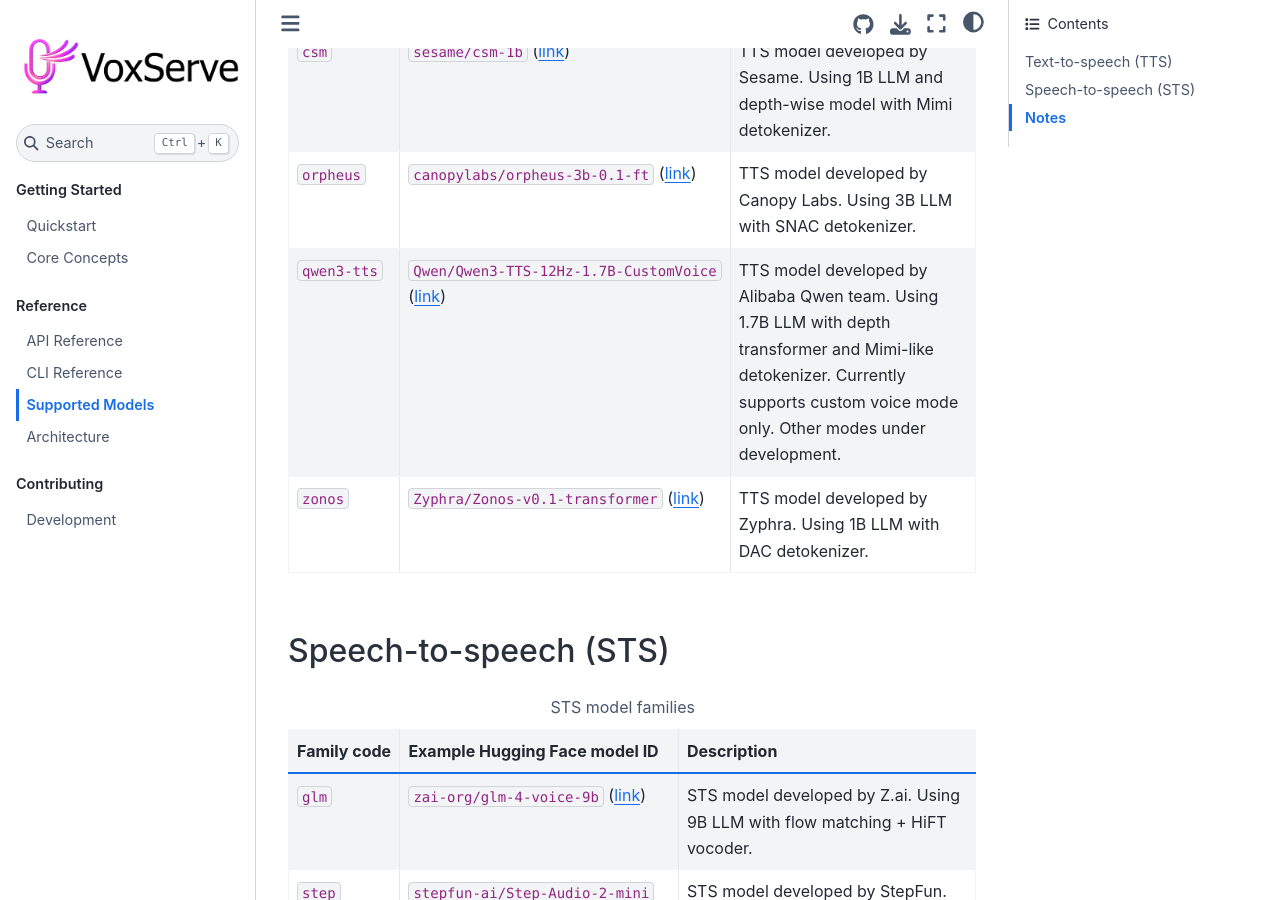
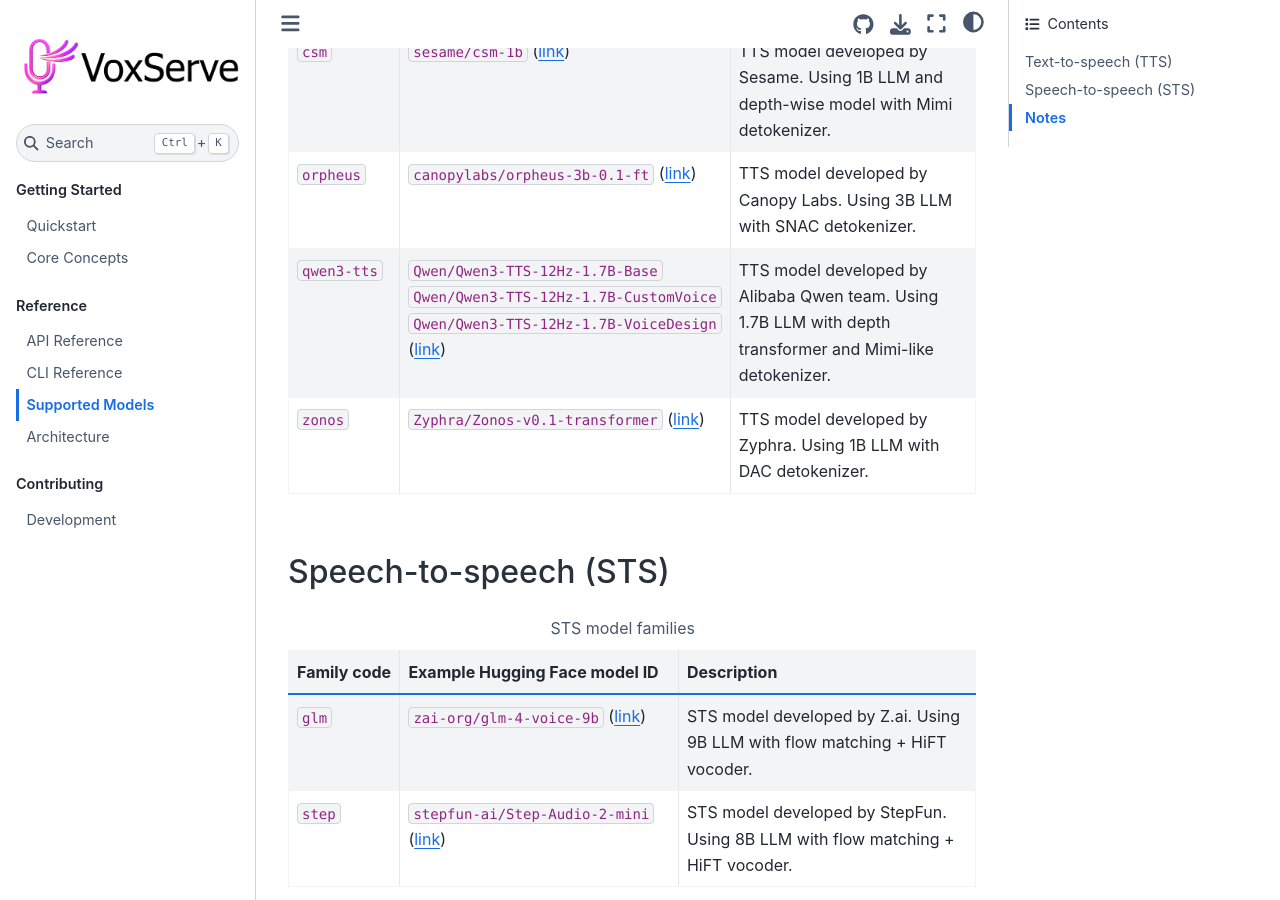
Before and after one commit to vox-serve/vox-serve, a Sphinx documentation site: the page built from docs/models.rst, in a window 1280 px wide and 900 px high, scrolled down 641 px. Built offline with Sphinx 7.4.7 and the Sphinx Book theme 1.1.4, drawn with Linux system fonts in a browser that asks for light colours.

Commit message:
doc: update doc on qwen3 tts support

```diff
--- a/docs/models.rst
+++ b/docs/models.rst
@@ -5,7 +5,7 @@
 current families, their shorthand codes, and a representative Hugging Face identifier.
 
 Text-to-speech (TTS)
--------------------
+--------------------
 
 .. list-table:: TTS model families
    :header-rows: 1
@@ -27,14 +27,17 @@
      - ``canopylabs/orpheus-3b-0.1-ft`` (`link <https://huggingface.co/canopylabs/orpheus-3b-0.1-ft>`_)
      - TTS model developed by Canopy Labs. Using 3B LLM with SNAC detokenizer.
    * - ``qwen3-tts``
-     - ``Qwen/Qwen3-TTS-12Hz-1.7B-CustomVoice`` (`link <https://huggingface.co/Qwen/Qwen3-TTS-12Hz-1.7B-CustomVoice>`_)
-     - TTS model developed by Alibaba Qwen team. Using 1.7B LLM with depth transformer and Mimi-like detokenizer. Currently supports custom voice mode only. Other modes under development.
+     - | ``Qwen/Qwen3-TTS-12Hz-1.7B-Base``
+       | ``Qwen/Qwen3-TTS-12Hz-1.7B-CustomVoice``
+       | ``Qwen/Qwen3-TTS-12Hz-1.7B-VoiceDesign``
+       | (`link <https://huggingface.co/collections/Qwen/qwen3-tts>`_)
+     - TTS model developed by Alibaba Qwen team. Using 1.7B LLM with depth transformer and Mimi-like detokenizer.
    * - ``zonos``
      - ``Zyphra/Zonos-v0.1-transformer`` (`link <https://huggingface.co/Zyphra/Zonos-v0.1-transformer>`_)
      - TTS model developed by Zyphra. Using 1B LLM with DAC detokenizer.
 
 Speech-to-speech (STS)
----------------------
+----------------------
 
 .. list-table:: STS model families
    :header-rows: 1
```
Also changed, not shown: README.md (+1 -1 lines).
